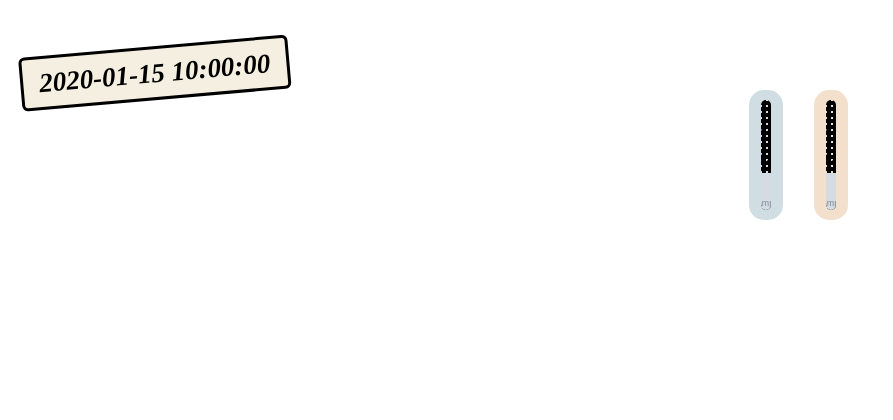
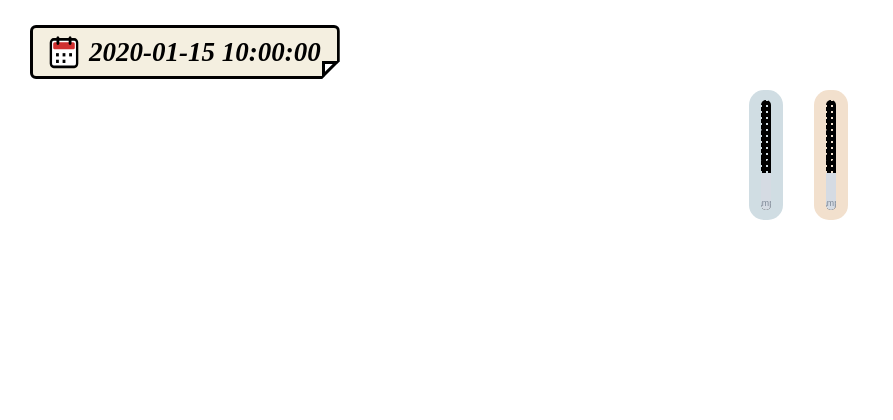
Before and after one commit to jhurstus/kidink, a Python web app: template server/app/templates/board.html in a window 1280 px wide; the page is wider, and only the part inside the window is pictured. Shown: the top 420 px of that part, without its empty margins (0-893 px from the left). Run offline with Jinja, Linux system fonts and the light colour scheme; the template is opened without the code that fills it: most values are stand-ins (such as "Sample title", 1, 10 or a date in 2020); grey boxes marked "Sample" are stand-in pictures.

Commit message:
Date box display updates
No longer a skewed box overlaying day_strip.  This led to a jagged and
aliased looking border.  Now just an aligned box floating above the day
strip.  Added a corner fold and calendar icon to make it a little more
visually interesting, now that the jaunty skew is gone.

Show date box on the right on Monday, when the Monday burst would
otherwise obscure it. (Showing datebox above the Monday burst looked
goofy.)

```diff
--- a/server/app/static/css/day_strip.css
+++ b/server/app/static/css/day_strip.css
@@ -222,29 +222,24 @@
 }
 
 /* ---------------------------------------------------------------------------
-   Corner date box — superimposed over the strip's top-left corner and rotated
-   slightly. A strip-level sibling of the groups, so no panel's overflow:hidden
-   can clip it.
+   Corner date box — a paper slip (calendar icon + date, folded bottom-right
+   corner) sitting above the strip's top-left corner, left edges aligned. A
+   strip-level sibling of the groups, so no panel's overflow:hidden can clip
+   it. Axis-aligned on purpose: any rotation turns the straight border into a
+   staircase under the e-ink quantizer's edge snapping.
    --------------------------------------------------------------------------- */
 .date-box {
   position: absolute;
-  /* Straddle the strip's top-left corner, sitting up in the page's top margin so
-     it just barely dips into the Monday cell below. The gentle -5deg rotation
-     lifts the box's right end ~16-23px (label-width dependent), which stays
-     within the 60px page margin even for the widest labels ("September 25, 2026"). */
-  top: -2px;
-  left: -12px;
+  /* The group-panel frames start 30px into .day-strip ((190px strip - 130px
+     panel) / 2), so the 54px-outer box (48px + 2*3px border) ends 11px above
+     them: 30 - 11 - 54 = -35. */
+  top: -35px;
+  left: 0;
   z-index: 3;
-  height: 48px;
-  display: inline-flex;
-  align-items: center;
-  padding: 0 16px;
-  transform-origin: top left;
-  transform: rotate(-5deg);
-
-  background: #f4efe0;
-  border: 3px solid #000;
-  border-radius: 6px;
+  /* Flex, not inline flow: the wrapper must shrink-wrap the face exactly. On
+     a line box the inline-level face would leave descender space below it,
+     pushing the bottom-anchored .date-fold outside the face's border. */
+  display: flex;
 
   font-size: 27px;
   font-weight: 700;
@@ -252,3 +247,50 @@
   text-transform: uppercase;
   white-space: nowrap;
 }
+
+/* Monday flip: the Monday burst spills over the strip's top-left corner and
+   would bury the box there, so it docks to the strip's right edge instead
+   (set by the template when Monday is the active day). */
+.date-box-right {
+  left: auto;
+  right: 0;
+}
+
+/* The visible slip. The clip cuts the bottom-right corner at 45deg (18px legs —
+   keep in sync with .date-fold's size); the CSS border vanishes along the cut,
+   so the flap's black hypotenuse band redraws the crease line there. */
+.date-box-face {
+  height: 48px;
+  display: inline-flex;
+  align-items: center;
+  gap: 10px;
+  padding: 0 16px;
+  background: #f4efe0;
+  border: 3px solid #000;
+  border-radius: 6px 6px 0 6px;
+  clip-path: polygon(0 0,
+      100% 0,
+      100% calc(100% - 18px),
+      calc(100% - 18px) 100%,
+      0 100%);
+}
+
+.date-icon {
+  display: block;
+  width: 30px;
+  height: 35px;
+  position: relative;
+  top: -1px;
+}
+
+/* The turned-back flap, drawn with filled paths (see the markup comment) so
+   its silhouette exactly fills the 18px corner square the face's clip-path
+   cuts away — flush with the box outline, nothing protrudes. */
+.date-fold {
+  position: absolute;
+  right: 0;
+  bottom: 0;
+  display: block;
+  width: 18px;
+  height: 18px;
+}
--- a/server/app/templates/modules/day_strip.html
+++ b/server/app/templates/modules/day_strip.html
@@ -41,8 +41,8 @@ a rounded comic panel tinted with the day's color, holding the day name. -#}
 width=day.width, height=110, bg=day.bg,
 halftones=[{'color': day.dot, 'dot_size': 6, 'max_fill': day.max_fill,
 'origin_angle': day.origin_angle, 'magnitude': day.magnitude}],
-border={'color': '#000', 'radius': 15, 'mid_width': 3, 'corner_width': 2,
-'roughness': 1, 'frequency': 2, 'seed': day.seed}) -%}
+border={'color': '#000', 'radius': 15, 'mid_width': 2, 'corner_width': 2,
+'roughness': 0, 'frequency': 2, 'seed': day.seed}) -%}
 <div class="day-name">{{ day.name }}</div>
 {{- day_event(day) -}}
 {%- endcall %}
@@ -58,8 +58,8 @@ no halftone — only a flat fill + border — so the per-day cell tints read cle
 {% call comic_panel(
 width=(days | sum(attribute='width')) + (days|length - 1) * 12 + 24, height=130,
 bg=bg, halftones=[],
-border={'color': '#000', 'radius': 15, 'mid_width': 4, 'corner_width': 3,
-'roughness': 1, 'frequency': 2, 'seed': seed}) -%}
+border={'color': '#000', 'radius': 15, 'mid_width': 3, 'corner_width': 3,
+'roughness': 0, 'frequency': 2, 'seed': seed}) -%}
 <div class="day-row">
   {%- for day in days %}{{ day_cell(day) }}{% endfor -%}
 </div>
@@ -76,18 +76,51 @@ border={'color': '#000', 'radius': 15, 'mid_width': 4, 'corner_width': 3,
   escapes the group panels' overflow:hidden and can spill past its cell. Exactly one day
   is "today", so this loop emits a single burst, centered on its cell's x
   (--burst-cx) with a per-day vertical offset from its .day-burst-<day> rule. The
-  burst is a container: the starburst image (its day name baked in) sits behind, and
-  the day's event icon (or fallback chip) overlays the open body below the name — the
-  today cell's equivalent of the day_event content on every other cell. -#}
+    burst is a container: the starburst image (its day name baked in) sits behind, and
+    the day's event icon (or fallback chip) overlays the open body below the name — the
+    today cell's equivalent of the day_event content on every other cell. -#}
     {%- for day in strip.week if day.burst %}
     <div class="day-burst day-burst-{{ day.name | lower }}" style="--burst-cx: {{ day.burst_cx }}px">
-      <img class="day-burst-img"
-        src="{{ url_for('static', filename='img/day_strip/' ~ day.burst) }}" alt="{{ day.name }}" />
+      <img class="day-burst-img" src="{{ url_for('static', filename='img/day_strip/' ~ day.burst) }}"
+        alt="{{ day.name }}" />
       <div class="day-burst-content">
         {{- day_event(day) -}}
       </div>
     </div>
     {%- endfor %}
-    <div class="date-box">{{ strip.date_label }}</div>
+    {#- Corner date box: a paper slip sitting just above the strip. The face is
+    clipped at its bottom-right corner and .date-fold draws the turned-back
+    flap over the cut; both decorative SVGs are aria-hidden. On Mondays the
+    burst spills over the strip's top-LEFT corner and would bury the box, so it
+    flips to the top-right corner instead (week[0] is Monday). -#}
+    <div class="date-box{% if strip.week[0].burst %} date-box-right{% endif %}">
+      <div class="date-box-face">
+        {#- preserveAspectRatio=none: the icon is sized taller than wide in CSS
+        and should stretch to fill, not letterbox. -#}
+        <svg class="date-icon" viewBox="0 0 32 32" preserveAspectRatio="none" aria-hidden="true">
+          <rect x="2" y="5" width="28" height="25" rx="3" fill="#fff" stroke="#000" stroke-width="2.5" />
+          <rect x="4.5" y="7.5" width="23" height="6.5" rx="1.5" fill="#d02f2f" />
+          <rect x="8" y="2" width="3" height="8" rx="1.5" fill="#000" />
+          <rect x="21" y="2" width="3" height="8" rx="1.5" fill="#000" />
+          <g fill="#000">
+            <rect x="7.5" y="17.5" width="3" height="3" />
+            <rect x="14.5" y="17.5" width="3" height="3" />
+            <rect x="21.5" y="17.5" width="3" height="3" />
+            <rect x="7.5" y="23.5" width="3" height="3" />
+            <rect x="14.5" y="23.5" width="3" height="3" />
+          </g>
+        </svg>
+        {{ strip.date_label }}
+      </div>
+      {#- Filled paths, not a stroked outline: a centered stroke bulges past the
+      triangle's vertices (which sit exactly on the box outline), poking outside
+      the rectangle. The black triangle IS the silhouette; the white inner
+      triangle (each edge inset 3px, matching the face border) leaves a uniform
+      3px "border" that registers flush with the box's bottom/right edges. -#}
+      <svg class="date-fold" viewBox="0 0 18 18" aria-hidden="true">
+        <path d="M0 0 H18 L0 18 Z" fill="#000" />
+        <path d="M3 3 H10.757 L3 10.757 Z" fill="#fff" />
+      </svg>
+    </div>
 </div>
 {%- endmacro %}
```
